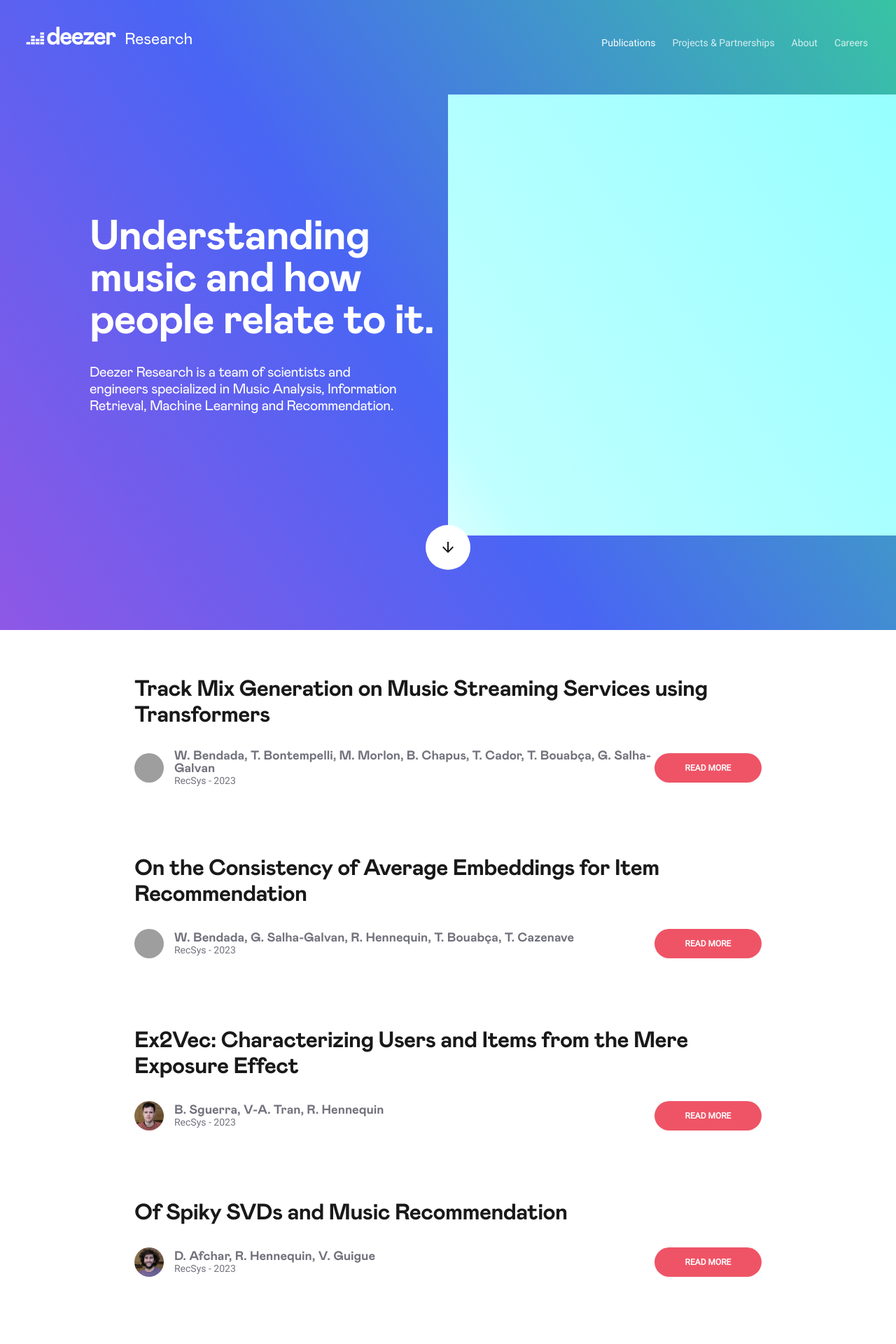
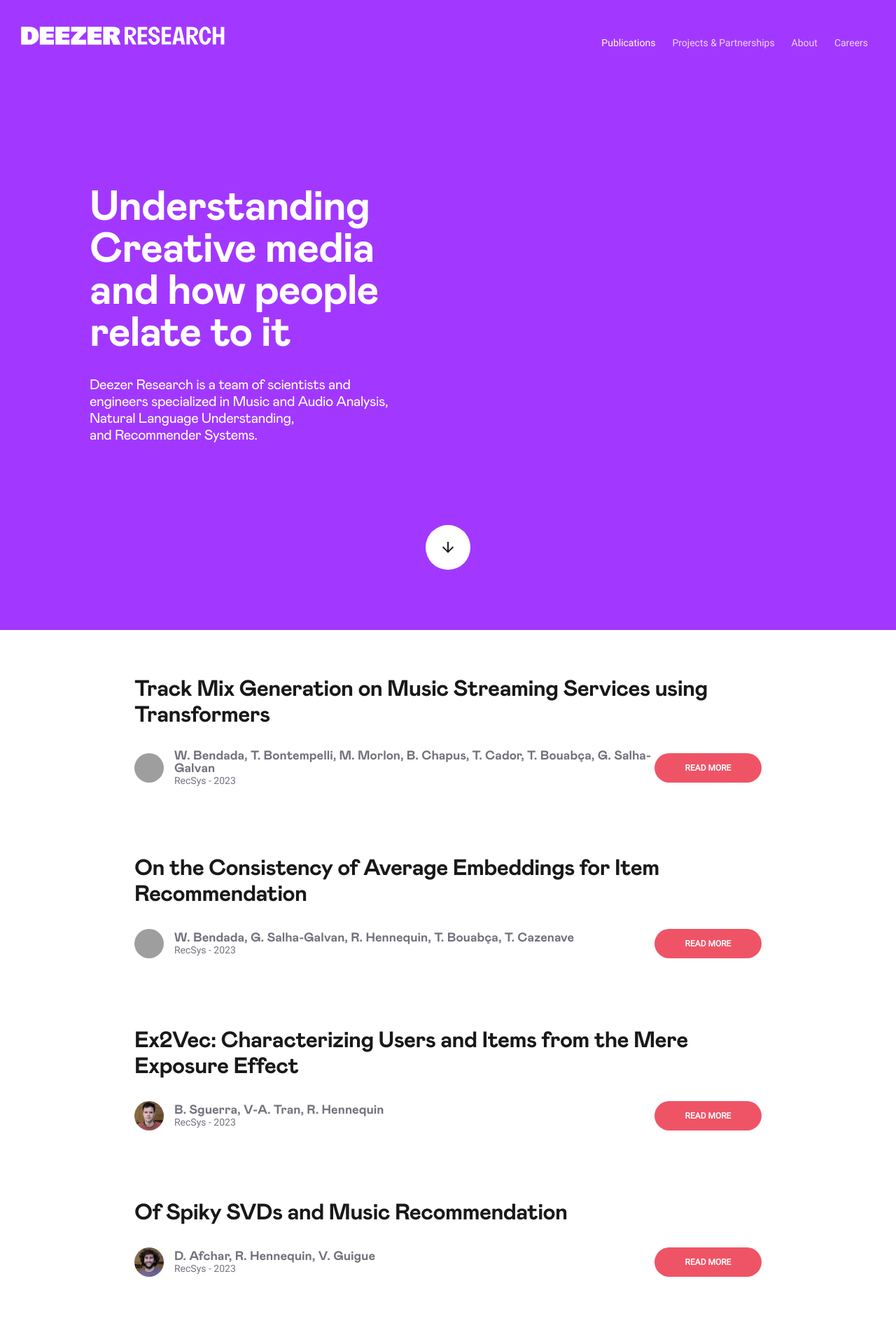
Before and after one commit to deezer/deezer.github.io, a Jekyll site: the page built from index.html, in a window 1280 px wide. Shown: the top 1920 px of the page at 70% size. Built offline with Jekyll 4.4.1, drawn with Linux system fonts in a browser that asks for light colours; the list of posts is cut into pages by our own code.

Commit message:
new look

```diff
--- a/_includes/site-footer.html
+++ b/_includes/site-footer.html
@@ -65,7 +65,7 @@
         </div>
         <div class="footer-bottom-logo">
             <div class="footer-logo-deezer">
-                <img src="{{ '/static/images/logo-multi-black.svg' | prepend: site.url }}">
+                <a href="https://www.deezer.com"><img src="{{ '/static/images/logo-rebrand.svg' | prepend: site.url }}"></a>
             </div>
         </div>
     </div>
--- a/_includes/site-header.html
+++ b/_includes/site-header.html
@@ -1,20 +1,17 @@
 <header class="w-100">
     <nav id="navigation">
         <a id="responsive-menu-brand" href="{{ site.url }}" class="logo">
-            <img src="{{ '/static/images/logo-multi-black.svg' | prepend: site.url }}">
-            <span class="black">
-                Research
-            </span>
+            <img src="{{ '/static/images/logo-mono-black-rebrand.svg' | prepend: site.url }}">
+            <img src="{{ '/static/images/sub-mono-black-rebrand.svg' | prepend: site.url }}">
         </a>
         <a id="menu-brand" href="{{ site.url }}" class="logo">
             {% if page.index %}
-            <img src="{{ '/static/images/logo-mono-white.svg' | prepend: site.url }}">
+            <img src="{{ '/static/images/logo-mono-white-rebrand.svg' | prepend: site.url }}">
+            <img src="{{ '/static/images/sub-mono-white-rebrand.svg' | prepend: site.url }}">
             {% else %}
-            <img src="{{ '/static/images/logo-multi-black.svg' | prepend: site.url }}">
+            <img src="{{ '/static/images/logo-mono-black-rebrand.svg' | prepend: site.url }}">
+            <img src="{{ '/static/images/sub-mono-black-rebrand.svg' | prepend: site.url }}">
             {% endif %}
-            <span class="{% if page.index %}white{% else %}black{% endif %}">
-                Research
-            </span>
         </a>
         <ul id="navlinks">
             <li class="navlink">
--- a/_sass/_research_content.scss
+++ b/_sass/_research_content.scss
@@ -14,7 +14,7 @@
 
 #blog-header-embeddings {
   z-index: -10;
-  background: linear-gradient(56.08deg, #b84fdd -26.76%, #4965f4 44.6%, #2efb74 132.54%);
+  background: #A238FF; //linear-gradient(56.08deg, #b84fdd -26.76%, #4965f4 44.6%, #2efb74 132.54%);
   display: flex;
   flex-direction: row;
   justify-content: flex-end;
@@ -98,7 +98,7 @@
 
 #projects-header {
   z-index: -10;
-  background: linear-gradient(218.84deg, #ffb72d -1.99%, #04bc7a 48.98%, #0995a2 99.94%);
+  background: #FF673D; //linear-gradient(218.84deg, #ffb72d -1.99%, #04bc7a 48.98%, #0995a2 99.94%);
   z-index: -9;
   align-items: center;
 
--- a/about.html
+++ b/about.html
@@ -22,7 +22,7 @@
 </div>
 
 <div id="team-content" class="w-100 mt-60 flex flex-center">
-    <img src="{{ 'team.jpg' | prepend: '/static/images/photos/' | prepend: site.url }}" class="w-50" />
+    <img src="{{ 'team-photo-sept-23.png' | prepend: '/static/images/photos/' | prepend: site.url }}" class="w-50" />
     <div class="w-50">
         <p class="primary-text">
             We are a team dedicated to solving complex problems regarding our audio
--- a/index.html
+++ b/index.html
@@ -4,20 +4,21 @@
 index: true
 ---
 <div id="blog-header-embeddings" class="page-header-viewport w-100">
-    <img src="{{ '/static/images/explore.gif' | prepend: site.url }}" />
 </div>
 
 <div id="blog-header" class="page-header-viewport flex w-100">
     <div class="blog-headlines w-50 xs-w-100">
         <div class="headline headline-light">
             Understanding <br />
-            music and how <br />
-            people relate to it.
+            Creative media<br />
+            and how people
+            relate to it
+
         </div>
         <div class="subheadline subheadline-light">
             Deezer Research is a team of scientists and <br />
-            engineers specialized in Music Analysis, Information <br />
-            Retrieval, Machine Learning and Recommendation.
+            engineers specialized in Music and Audio Analysis,  <br />
+            Natural Language Understanding, <br /> and Recommender Systems.
         </div>
     </div>
 </div>
```
Also changed, not shown: static/images/logo-mono-black-rebrand.svg (added), static/images/logo-mono-white-rebrand.svg (added), static/images/logo-rebrand.svg (added), static/images/sub-mono-black-rebrand.svg (added), static/images/sub-mono-white-rebrand.svg (added), 1 other file.
